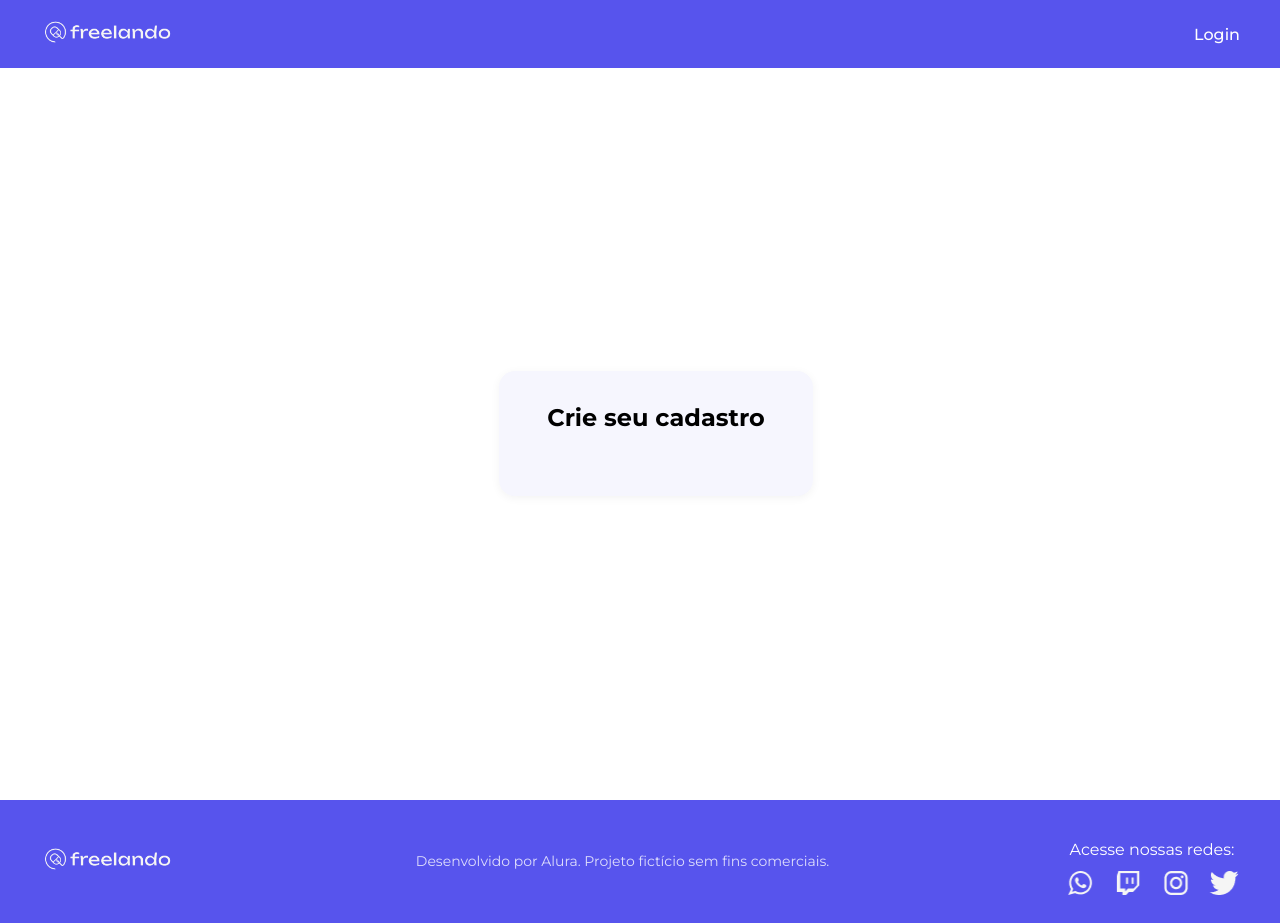
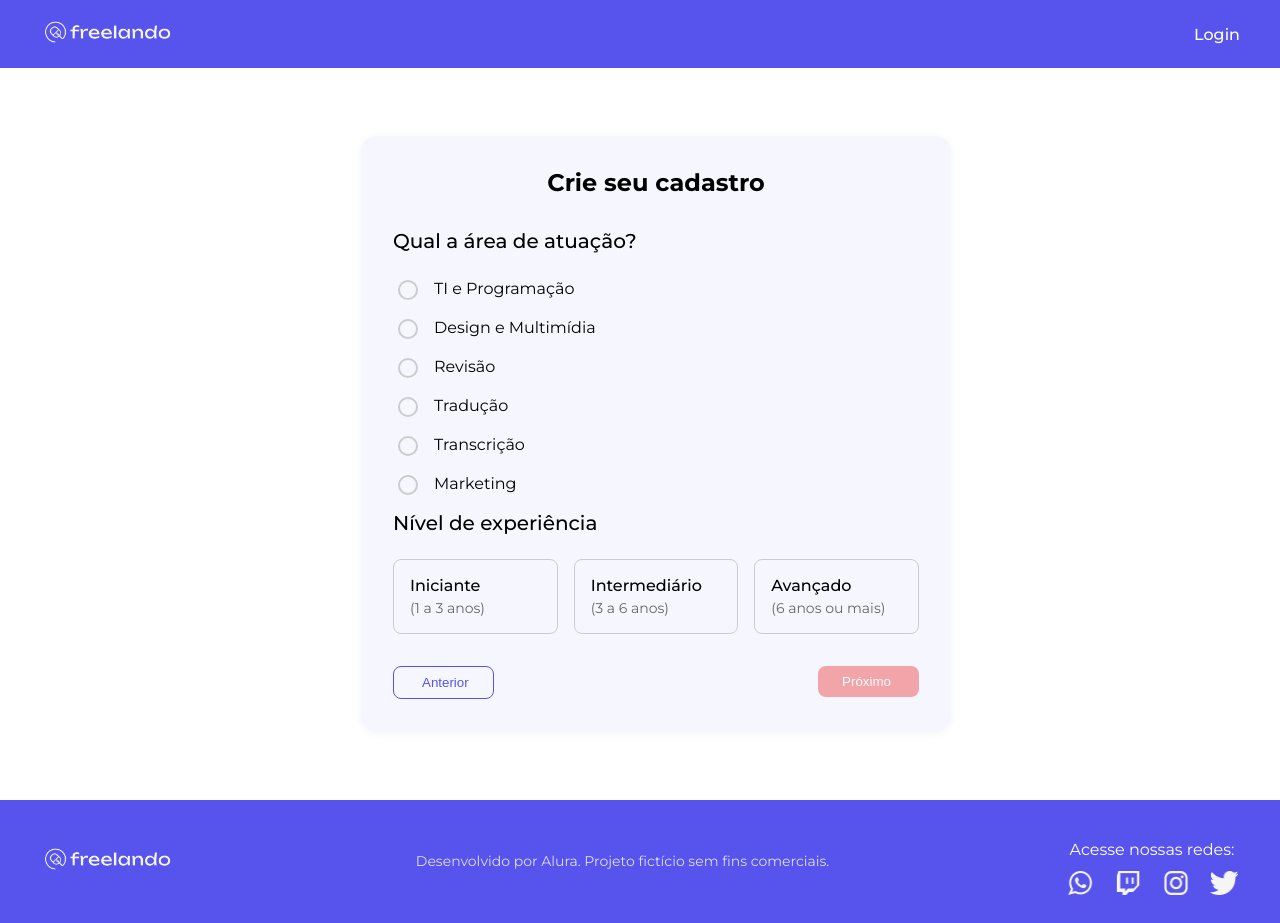
Before and after one commit to ImR0D/freelando-reactive-form-main, an Angular app: page /cadastro/area-atuacao in a window 1280 px wide. Built offline with nearby package versions, Linux system fonts and the light colour scheme.

Commit message:
feat: implementado formulário reativo para o formulário de cadastro com as seções 'area de atuação' e 'nível de experiência'

```diff
--- a/src/app/pages/cadastro-form/cadastro-form.component.html
+++ b/src/app/pages/cadastro-form/cadastro-form.component.html
@@ -2,8 +2,68 @@
   <div class="cadastro-form__container">
     <div class="cadastro-form__card">
       <h2 class="cadastro-form__title">Crie seu cadastro</h2>
+      <form [formGroup]="cadastroForm" (ngSubmit)="onNext()">
+        <div class="cadastro-form_section">
+          <h3 class="cadastro-form__section-title">Qual a área de atuação?</h3>
 
+          <div class="cadastro-form__radio-group">
+            <app-radio-option
+              *ngFor="let area of areasAtuacao"
+              [id]="area.id"
+              [name]="'areaAtuacao'"
+              [value]="area.value"
+              [label]="area.label"
+              [checked]="cadastroForm.get('areaAtuacao')?.value === area.value"
+              (selectionChange)="onAreaChange($event)"
+            ></app-radio-option>
+            <div
+              *ngIf="
+                cadastroForm.get('areaAtuacao')?.touched &&
+                cadastroForm.get('areaAtuacao')?.invalid
+              "
+              class="cadastro-form__error"
+            >
+              Selecione uma área de atuação
+            </div>
+          </div>
+        </div>
 
+        <div class="cadastro-form__section">
+          <h3 class="cadastro-form__section-title">Nível de experiência</h3>
+          <app-experience-level
+            [levels]="niveisExperiencia"
+            [selectedLevel]="cadastroForm.get('nivelExperiencia')?.value"
+            (levelChange)="onLevelChange($event)"
+          ></app-experience-level>
+          <div
+            *ngIf="
+              cadastroForm.get('nivelExperiencia')?.touched &&
+              cadastroForm.get('nivelExperiencia')?.invalid
+            "
+            class="cadastro-form__error"
+          >
+            Selecione um nível de epxeriência
+          </div>
+        </div>
+
+        <div class="cadastro-form__actions">
+          <app-button
+            text="Anterior"
+            type="outline"
+            icon="fas fa-arrow-left"
+            iconPosition="left"
+            (clicked)="onPrevious()"
+          ></app-button>
+          <app-button
+            text="Próximo"
+            type="primary"
+            icon="fas fa-arrow-left"
+            iconPosition="right"
+            [disabled]="cadastroForm.invalid"
+            (clicked)="onNext()"
+          ></app-button>
+        </div>
+      </form>
     </div>
   </div>
 </div>
--- a/src/app/pages/cadastro-form/cadastro-form.component.ts
+++ b/src/app/pages/cadastro-form/cadastro-form.component.ts
@@ -1,22 +1,30 @@
-import { Component } from '@angular/core';
-import { FormGroup, ReactiveFormsModule } from '@angular/forms';
+import { Component, OnInit } from '@angular/core';
+import {
+  FormBuilder,
+  FormGroup,
+  ReactiveFormsModule,
+  Validators,
+} from '@angular/forms';
 import { CommonModule } from '@angular/common';
+import { RadioOptionComponent } from '../../shared/components/radio-option/radio-option.component';
+import { ExperienceLevelComponent } from '../../shared/components/experience-level/experience-level.component';
+import { ButtonComponent } from '../../shared/components/button/button.component';
 
-const MODULES = [
-  CommonModule,
-  ReactiveFormsModule
+const MODULES = [CommonModule, ReactiveFormsModule];
+const COMPONENTS = [
+  RadioOptionComponent,
+  ExperienceLevelComponent,
+  ButtonComponent,
 ];
 
 @Component({
   selector: 'app-cadastro-form',
   standalone: true,
-  imports: [
-    ...MODULES
-  ],
+  imports: [...MODULES, ...COMPONENTS],
   templateUrl: './cadastro-form.component.html',
-  styleUrls: ['./cadastro-form.component.scss']
+  styleUrls: ['./cadastro-form.component.scss'],
 })
-export class CadastroFormComponent {
+export class CadastroFormComponent implements OnInit {
   cadastroForm!: FormGroup;
 
   areasAtuacao = [
@@ -25,24 +33,49 @@
     { id: 'revisao', value: 'revisao', label: 'Revisão' },
     { id: 'traducao', value: 'traducao', label: 'Tradução' },
     { id: 'transcricao', value: 'transcricao', label: 'Transcrição' },
-    { id: 'marketing', value: 'marketing', label: 'Marketing' }
+    { id: 'marketing', value: 'marketing', label: 'Marketing' },
   ];
 
   niveisExperiencia = [
     {
       id: 'iniciante',
       label: 'Iniciante',
-      description: '(1 a 3 anos)'
+      description: '(1 a 3 anos)',
     },
     {
       id: 'intermediario',
       label: 'Intermediário',
-      description: '(3 a 6 anos)'
+      description: '(3 a 6 anos)',
     },
     {
       id: 'avancado',
       label: 'Avançado',
-      description: '(6 anos ou mais)'
+      description: '(6 anos ou mais)',
+    },
+  ];
+
+  constructor(private formBuilder: FormBuilder) {}
+
+  ngOnInit(): void {
+    this.cadastroForm = this.formBuilder.group({
+      areasAtuacao: ['', Validators.required],
+      niveisExperiencia: ['', Validators.required],
+    });
+  }
+
+  onPrevious() {
+    console.log('Voltar para a etapa anterior');
+  }
+
+  onNext() {
+    if (this.cadastroForm.valid) {
+      console.log('Formulário válido: ', this.cadastroForm);
     }
-  ];
+  }
+  onAreaChange(area: string) {
+    this.cadastroForm.get('areasAtuacao')?.setValue(area);
+  }
+  onLevelChange(level: string) {
+    this.cadastroForm.get('niveisExperiencia')?.setValue(level);
+  }
 }
```
